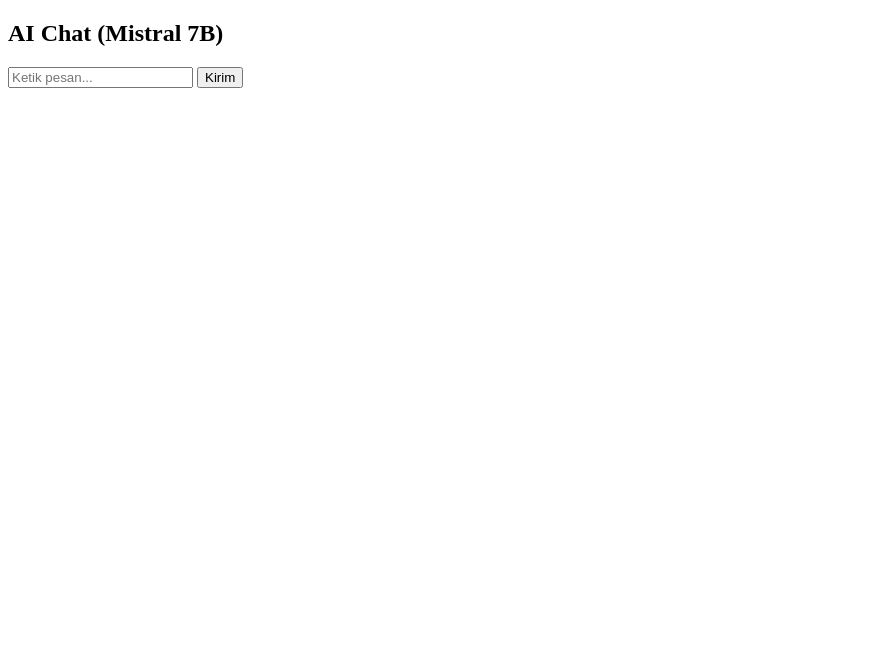
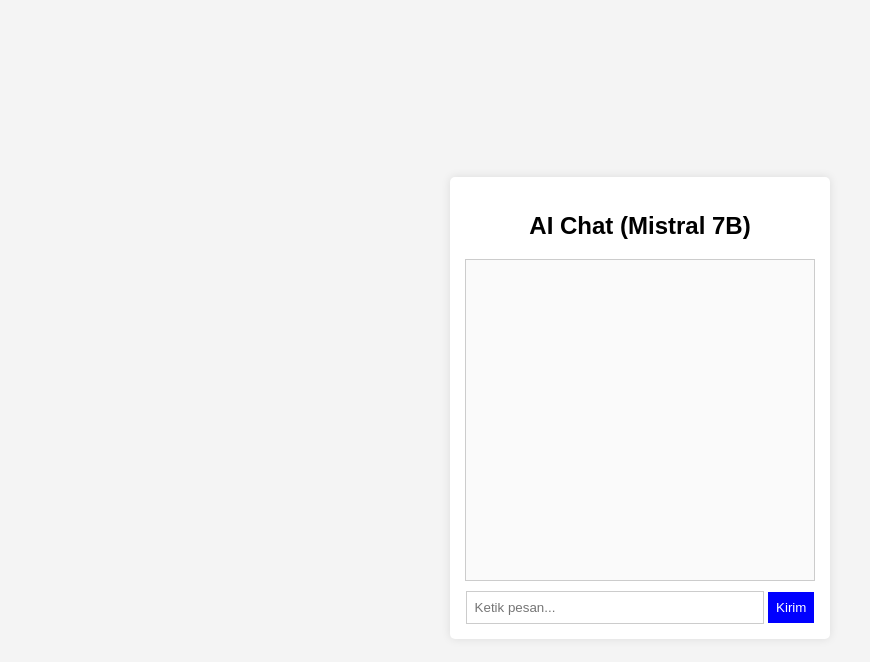
Before and after one commit to tikorajasigma/tikotools, a plain HTML site: page index.html in a window 1280 px wide. Shown: the whole page, without its empty margins (0-870 px from the left). Drawn offline with Linux system fonts and the light colour scheme.

Commit message:
Update style.css

```diff
--- a/style.css
+++ b/style.css
@@ -1,42 +1,40 @@
-const API_KEY = "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"; // Ganti dengan API Key Anda
-const API_URL = "https://openrouter.ai/api/v1/chat/completions";
-
-async function sendMessage() {
-    let userInput = document.getElementById("user-input").value;
-    if (!userInput.trim()) return;
-
-    appendMessage("Anda", userInput);
-    document.getElementById("user-input").value = "";
-
-    try {
-        const response = await fetch(API_URL, {
-            method: "POST",
-            headers: {
-                "Content-Type": "application/json",
-                "Authorization": `Bearer ${API_KEY}`
-            },
-            body: JSON.stringify({
-                model: "mistral-7b",
-                messages: [{ role: "user", content: userInput }]
-            })
-        });
-
-        const data = await response.json();
-        const botReply = data.choices[0].message.content;
-        appendMessage("AI", botReply);
-    } catch (error) {
-        appendMessage("AI", "Terjadi kesalahan, coba lagi nanti.");
-    }
+body {
+    font-family: Arial, sans-serif;
+    display: flex;
+    justify-content: center;
+    align-items: center;
+    height: 100vh;
+    background-color: #f4f4f4;
 }
 
-function appendMessage(sender, message) {
-    let chatBox = document.getElementById("chat-box");
-    let msgDiv = document.createElement("div");
-    msgDiv.innerHTML = `<strong>${sender}:</strong> ${message}`;
-    chatBox.appendChild(msgDiv);
-    chatBox.scrollTop = chatBox.scrollHeight;
+.chat-container {
+    width: 350px;
+    background: white;
+    padding: 15px;
+    box-shadow: 0 0 10px rgba(0, 0, 0, 0.1);
+    border-radius: 5px;
+    text-align: center;
 }
 
-function handleKeyPress(event) {
-    if (event.key === "Enter") sendMessage();
+#chat-box {
+    height: 300px;
+    overflow-y: auto;
+    border: 1px solid #ccc;
+    padding: 10px;
+    margin-bottom: 10px;
+    background: #fafafa;
 }
+
+input {
+    width: 80%;
+    padding: 8px;
+    border: 1px solid #ccc;
+}
+
+button {
+    padding: 8px;
+    background: blue;
+    color: white;
+    border: none;
+    cursor: pointer;
+}
```
